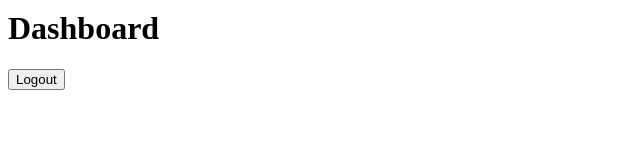
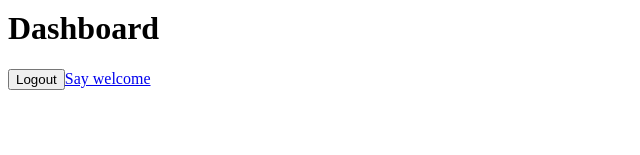
Before and after one commit to dundivet/learning-react-router, a React (Create React App) app: page /dashboard in a window 1280 px wide. Shown: the part 145-300 px from the top of the page, without its empty margins (0-640 px from the left). Built offline with nearby package versions, Linux system fonts and the light colour scheme.

Commit message:
Sub rutas

```diff
--- a/src/App.js
+++ b/src/App.js
@@ -19,7 +19,7 @@
         <Route path="/users/:id" element={<UserPage />} />
         <Route path="/usuarios" element={<Navigate to={`/users`} />} />
         <Route path="/about" element={<AboutPage />} />
-        <Route path="/dashboard" element={<Dashboard />} />
+        <Route path="/dashboard/*" element={<Dashboard />} />
         <Route path="*" element={<NotFoundPage />} />
       </Routes>
     </BrowserRouter>
--- a/src/pages/Dashboard.js
+++ b/src/pages/Dashboard.js
@@ -1,4 +1,4 @@
-import {useNavigate} from 'react-router-dom';
+import {useNavigate, Route, Routes, Link} from 'react-router-dom';
 
 export default function Dashboard() {
     const navigate = useNavigate();
@@ -14,6 +14,13 @@
         <button onClick={handleCkick}>
             Logout
         </button>
+
+        <Link to={`/dashboard/welcome`}>Say welcome</Link>
+
+        <Routes>
+            <Route path='welcome' element={<p> Welcome!!!</p>} />
+        </Routes>
+
     </div>
   )
 }
```
